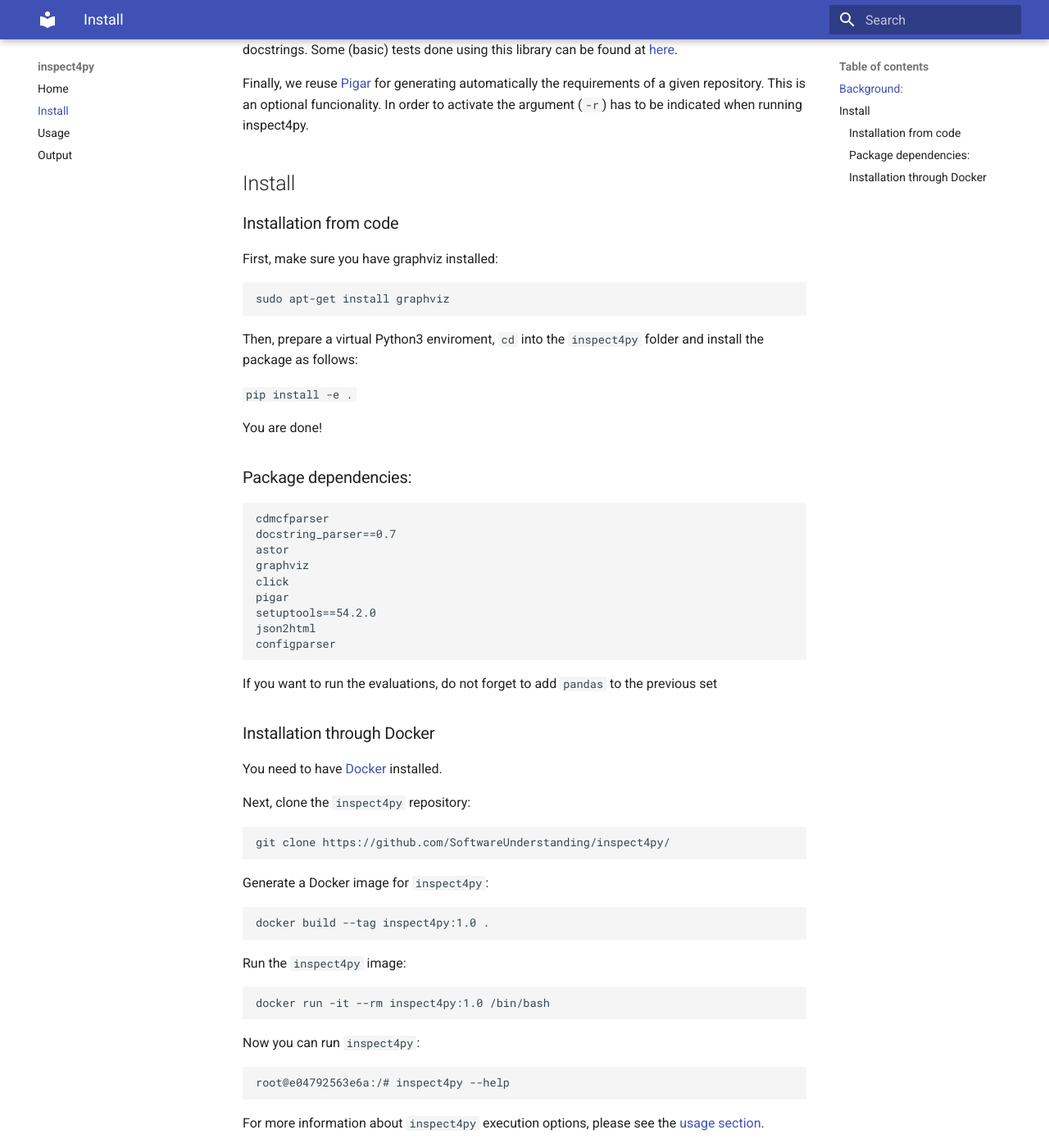
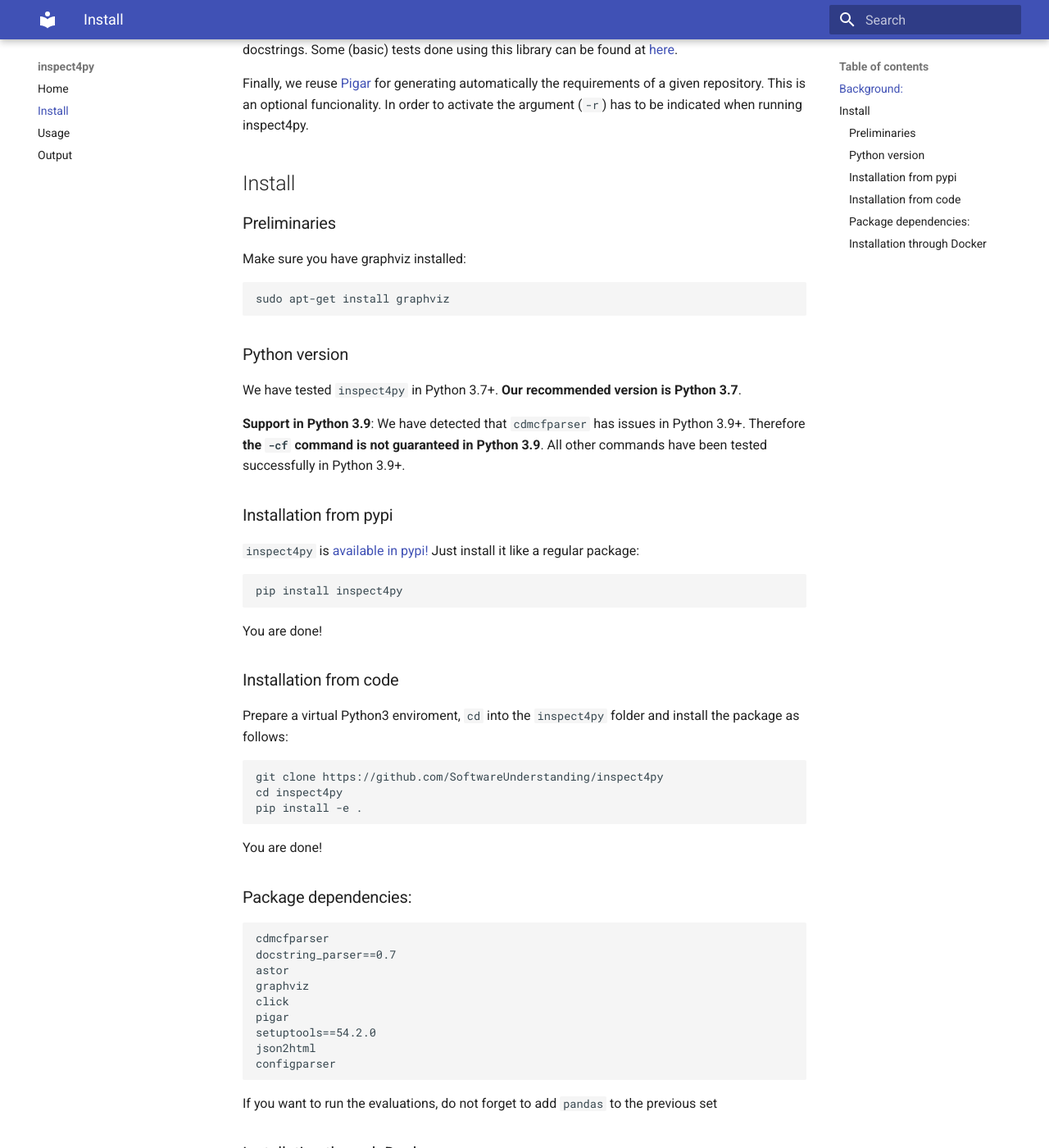
Before and after one commit to SoftwareUnderstanding/inspect4py, an MkDocs documentation site: the page built from docs/install.md, in a window 1280 px wide and 1400 px high, scrolled down 639 px. Shown: the whole window at 82% size. Built offline with MkDocs 1.6.1 and Material for MkDocs 9.7.7, drawn with Linux system fonts in a browser that asks for light colours.

Commit message:
Add pypi instructions to readme and install docs

````diff
--- a/docs/install.md
+++ b/docs/install.md
@@ -16,17 +16,37 @@
 
 ## Install
 
-### Installation from code
+### Preliminaries
 
-First, make sure you have graphviz installed:
+Make sure you have graphviz installed:
 
 ```
 sudo apt-get install graphviz
 ```
 
-Then, prepare a virtual Python3 enviroment, `cd` into the `inspect4py` folder and install the package as follows:
+### Python version
+We have tested `inspect4py` in Python 3.7+. **Our recommended version is Python 3.7**.
 
-`pip install -e .`
+**Support in Python 3.9**: We have detected that `cdmcfparser` has issues in Python 3.9+. Therefore **the `-cf` command is not guaranteed in Python 3.9**. All other commands have been tested successfully in Python 3.9+.
+
+### Installation from pypi
+`inspect4py` is [available in pypi!](https://pypi.org/project/inspect4py/) Just install it like a regular package:
+
+```
+pip install inspect4py
+```
+
+You are done!
+
+### Installation from code
+
+Prepare a virtual Python3 enviroment, `cd` into the `inspect4py` folder and install the package as follows:
+
+```
+git clone https://github.com/SoftwareUnderstanding/inspect4py
+cd inspect4py
+pip install -e .
+```
 
 You are done!
 
````
Also changed, not shown: README.md (+21 -6 lines).
